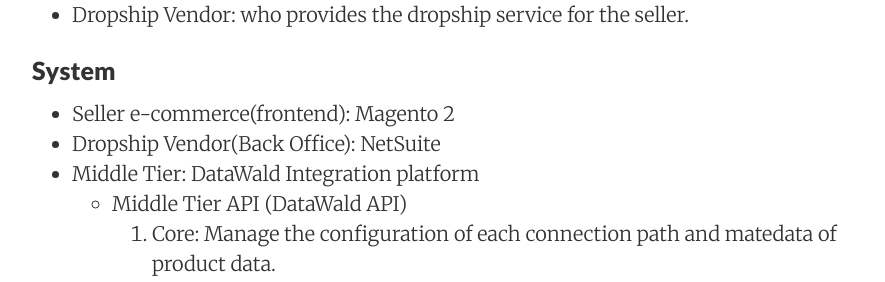
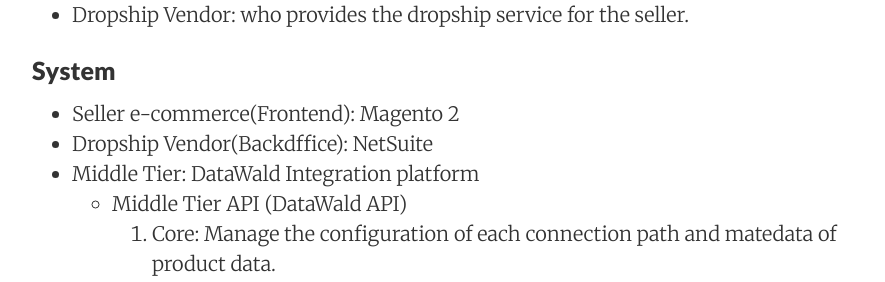
Before and after one commit to ideabosque/ideabosque.github.io, a Jekyll site: the page built from _posts/2019-07-02-DropShip-Integration-With-Mage2-NS.md, in a window 1280 px wide and 900 px high, scrolled down 1908 px. Shown: the part 159-441 px from the top of the window, without its empty margins (188-1073 px from the left). Built offline with Jekyll 4.4.1, drawn with Linux system fonts in a browser that asks for light colours; comment, search, counter and statistics services are not loaded.

Commit message:
Updated,

```diff
--- a/_posts/2019-07-02-DropShip-Integration-With-Mage2-NS.md
+++ b/_posts/2019-07-02-DropShip-Integration-With-Mage2-NS.md
@@ -31,8 +31,8 @@ Product image data is aggregated into the middle tier from the source image data
 * Dropship Vendor: who provides the dropship service for the seller.
 
 ### System
-* Seller e-commerce(frontend): Magento 2
-* Dropship Vendor(Back Office): NetSuite
+* Seller e-commerce(Frontend): Magento 2
+* Dropship Vendor(Backdffice): NetSuite
 * Middle Tier: DataWald Integration platform
     - Middle Tier API (DataWald API)
         1. Core: Manage the configuration of each connection path and matedata of product data.
```
